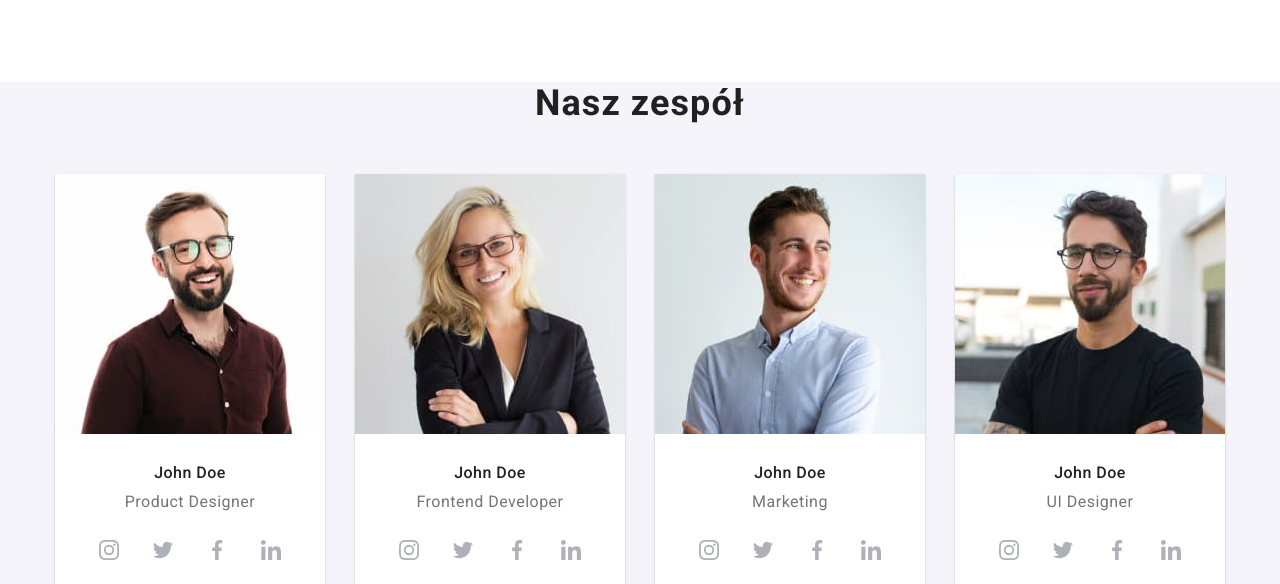
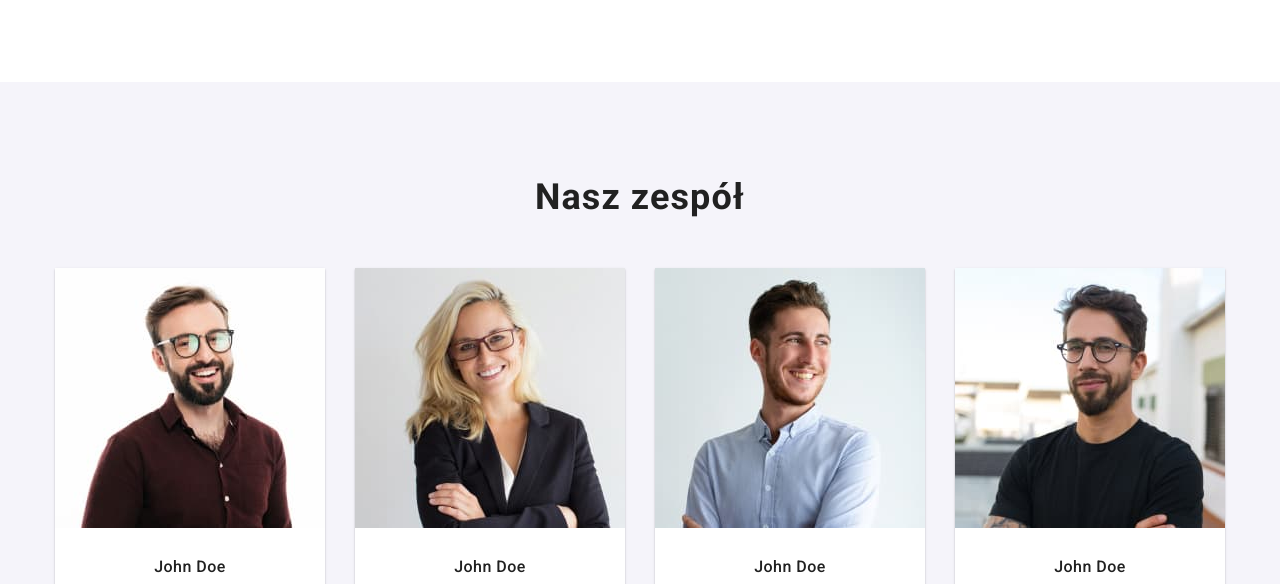
Before and after one commit to UlaMazurek/goit-markup-hw-08, a plain HTML site: page index.html in a window 1280 px wide. Shown: the part 1523-2107 px from the top of the page. Drawn offline with nearby package versions, Linux system fonts and the light colour scheme.

Commit message:
update team file

```diff
--- a/index.html
+++ b/index.html
@@ -432,7 +432,7 @@
             </div>
         </section> -->
 
-        <section class="scope section no-padding">
+        <section class="scope section">
             <div class="container">
             <h2 class="scope__title">Czym się zajmujemy</h2>
             <ul class="scope__list">
@@ -705,7 +705,7 @@
         </section> -->
 
 <section class="team section">
-                <div class="container">
+                <div class="container team__container">
                 <h2 class="team__title">Nasz zespół</h2>
                 <ul class="team__list">
                     <li class="team-card">
@@ -1037,7 +1037,7 @@
             <ul class="clients__list">
                 <li>
                     <a class="clients__link" href="">
-                        <svg class="clients__logo one">
+                        <svg class="clients__logo--one">
                             <use
                             href="./images/icons.svg#icon-Logo-1"
                             width="106"
@@ -1048,7 +1048,7 @@
                 </li>
                 <li>
                     <a class="clients__link" href="">
-                        <svg class="clients__logo one">
+                        <svg class="clients__logo--one">
                             <use
                             href="./images/icons.svg#icon-Logo-2"
                             width="106"
@@ -1059,7 +1059,7 @@
                 </li>
                 <li>
                     <a class="clients__link" href="">
-                        <svg class="clients__logo two">
+                        <svg class="clients__logo--two">
                             <use
                             href="./images/icons.svg#icon-Logo-3"
                             width="106"
@@ -1070,7 +1070,7 @@
                 </li>
                 <li>
                     <a class="clients__link" href="">
-                        <svg class="clients__logo two">
+                        <svg class="clients__logo--two">
                             <use
                             href="./images/icons.svg#icon-Logo-4"
                             width="106"
@@ -1081,7 +1081,7 @@
                 </li>
                 <li>
                     <a class="clients__link" href="">
-                        <svg class="clients__logo two">
+                        <svg class="clients__logo--two">
                             <use
                             href="./images/icons.svg#icon-Logo-5"
                             width="106"
@@ -1092,7 +1092,7 @@
                 </li>
                 <li>
                     <a class="clients__link" href="">
-                        <svg class="clients__logo two">
+                        <svg class="clients__logo--two">
                             <use
                             href="./images/icons.svg#icon-Logo-6"
                             width="106"
--- a/sass/components/_team.scss
+++ b/sass/components/_team.scss
@@ -1,6 +1,11 @@
 .team {
     background-color: $team-bg-color;
     text-align: center;
+
+    &__container {
+        padding-top: 94px;
+        padding-bottom: 94px;
+        }
 
     &__title {
         font-weight: 700;
```
Also changed, not shown: public/css/main.css, public/css/main.min.css, 2 other files.
